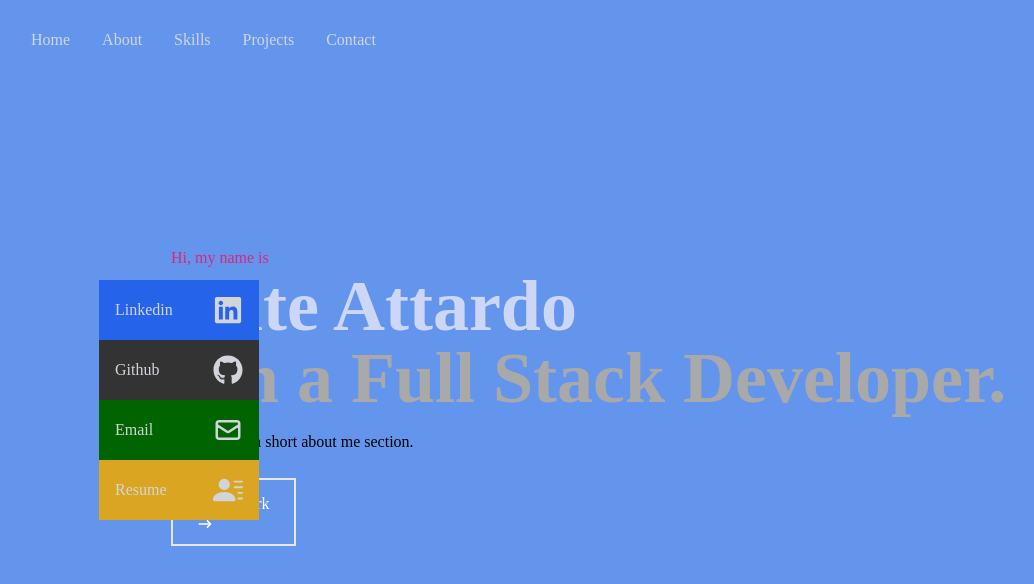
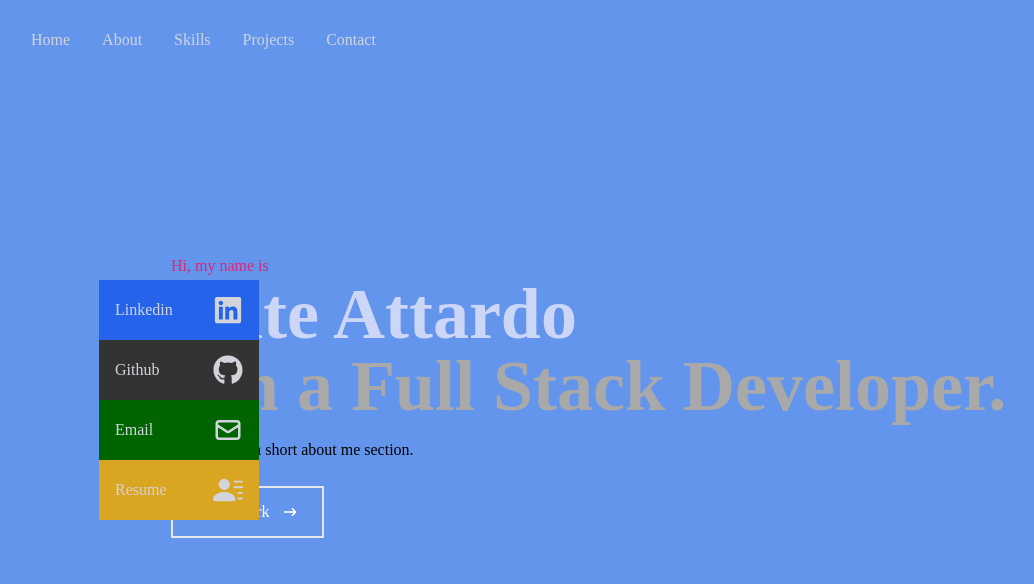
Before and after one commit to Kateattardo/Portfolio, a React (Create React App) app: page / in a window 1280 px wide. Shown: the top 584 px of the page, without its empty margins (1-1035 px from the left). Built offline with nearby package versions, Linux system fonts and the light colour scheme.

Commit message:
homepage done

```diff
--- a/src/components/Home.jsx
+++ b/src/components/Home.jsx
@@ -17,8 +17,11 @@
           Here will be a short about me section.
         </p>
         <div>
-          <button className="text-white border-2 px-6 py-3 my-2 ">
-            View Work <HiArrowNarrowRight />
+          <button className="text-white group border-2 px-6 py-3 my-2 flex items-center hover:border-pink-600">
+            View Work
+            <span className="group-hover:rotate-90 duration-300">
+              <HiArrowNarrowRight className="ml-3" />
+            </span>
           </button>
         </div>
       </div>
```
